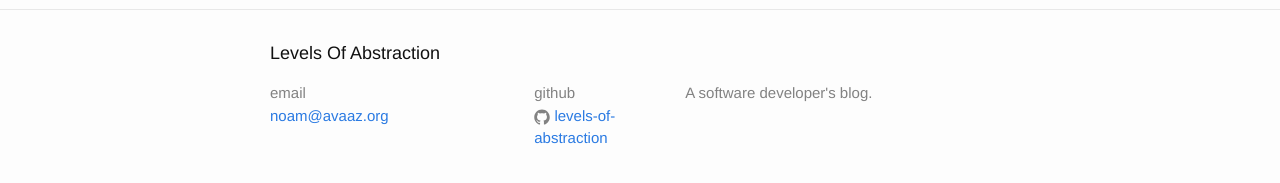
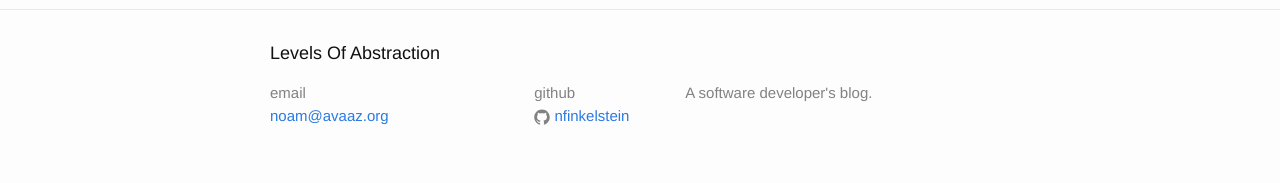
Before and after one commit to bolducp/n-s-f.github.io, a Jekyll site: the page built from index.html, in a window 1280 px wide. Shown: the part 287-470 px from the top of the page. Built offline with Jekyll 4.4.1, drawn with Linux system fonts in a browser that asks for light colours.

Commit message:
change github

```diff
--- a/_config.yml
+++ b/_config.yml
@@ -5,7 +5,7 @@ description: > # this means to ignore newlines until "baseurl:"
   A software developer's blog.
 baseurl: "" # the subpath of your site, e.g. /blog/
 url: "http://nfinkelstein.github.io" # the base hostname & protocol for your site
-github_username: levels-of-abstraction
+github_username: nfinkelstein
 include: ["_pages"]
 
 # Build settings
```
